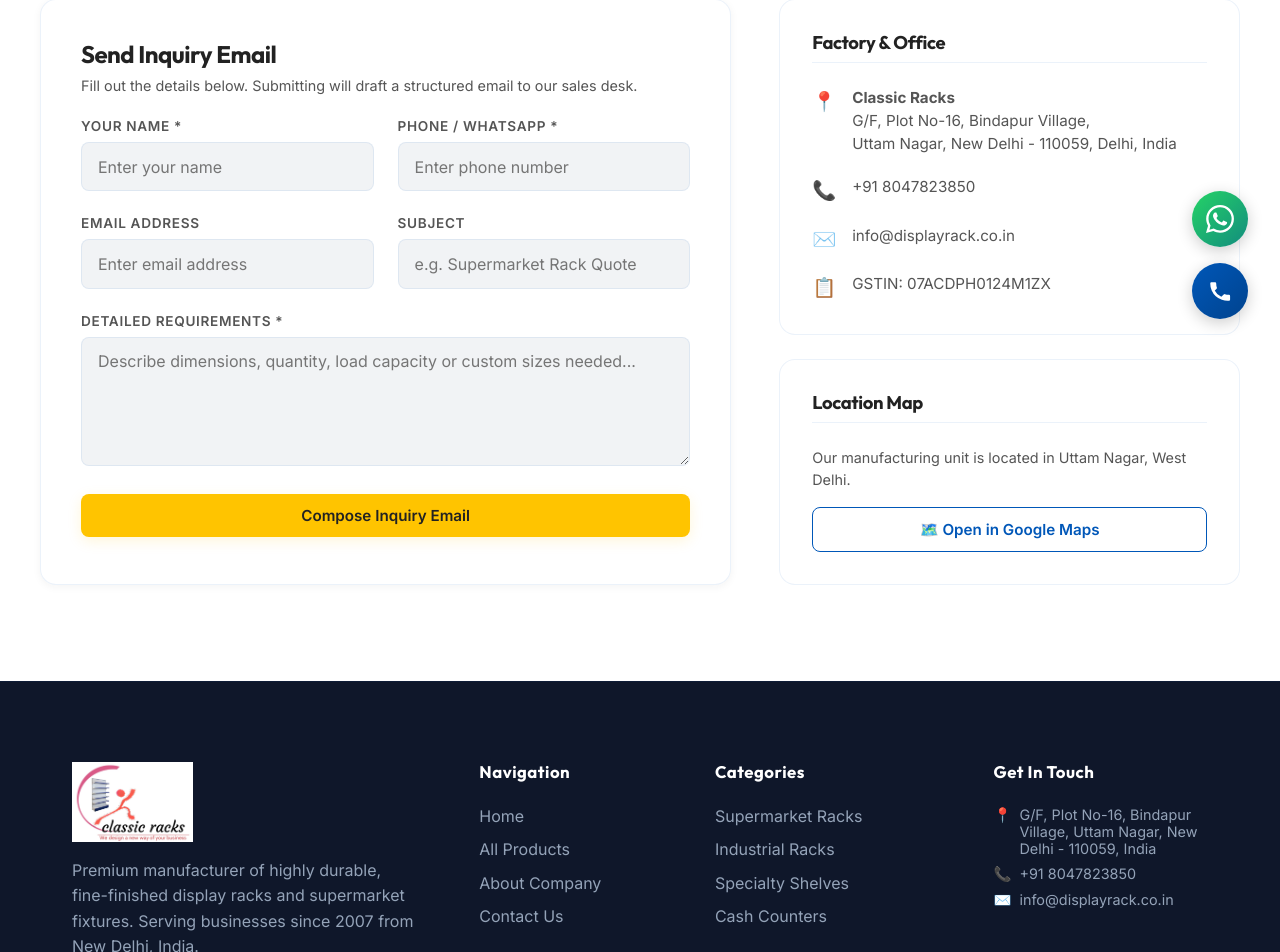
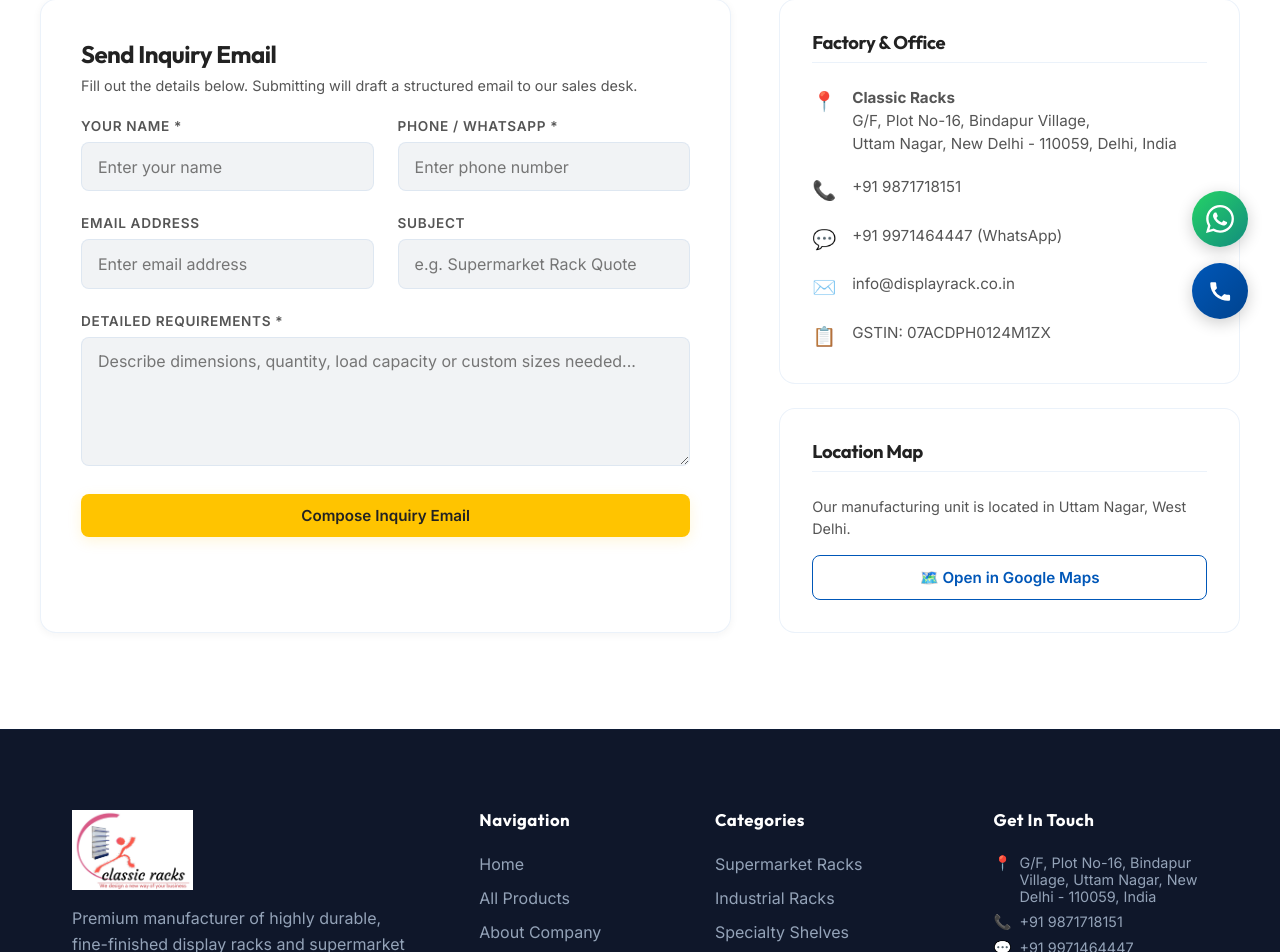
Before and after one commit to sahirayaan/classic-racks, a Next.js app: page /contact in a window 1280 px wide. Shown: the part 449-1401 px from the top of the page. Built offline with nearby package versions, Linux system fonts and the light colour scheme.

Commit message:
feat: updated calling number to +91 9871718151 and WhatsApp to +91 9971464447 across the site

```diff
--- a/src/app/contact/page.tsx
+++ b/src/app/contact/page.tsx
@@ -159,7 +159,11 @@
             </div>
             <div className="info-item">
               <span className="info-icon">📞</span>
-              <a href="tel:+918047823850">+91 8047823850</a>
+              <a href="tel:+919871718151">+91 9871718151</a>
+            </div>
+            <div className="info-item">
+              <span className="info-icon">💬</span>
+              <a href="https://wa.me/919971464447" target="_blank" rel="noopener noreferrer">+91 9971464447 (WhatsApp)</a>
             </div>
             <div className="info-item">
               <span className="info-icon">✉️</span>
--- a/src/components/FloatingActions.tsx
+++ b/src/components/FloatingActions.tsx
@@ -7,7 +7,7 @@
     <div className="floating-actions">
       {/* WhatsApp Button */}
       <a
-        href="https://wa.me/918047823850?text=Hi%20Classic%20Racks%2C%20I%20am%20interested%20in%20your%20display%20racks."
+        href="https://wa.me/919971464447?text=Hi%20Classic%20Racks%2C%20I%20am%20interested%20in%20your%20display%20racks."
         target="_blank"
         rel="noopener noreferrer"
         className="floating-btn whatsapp-btn"
@@ -20,7 +20,7 @@
 
       {/* Call Button */}
       <a
-        href="tel:+918047823850"
+        href="tel:+919871718151"
         className="floating-btn call-btn"
         aria-label="Call Us"
       >
--- a/src/components/Footer.tsx
+++ b/src/components/Footer.tsx
@@ -74,7 +74,11 @@
               </li>
               <li style={{ display: "flex", gap: "0.5rem", marginBottom: "0.5rem" }}>
                 <span>📞</span>
-                <a href="tel:+918047823850">+91 8047823850</a>
+                <a href="tel:+919871718151">+91 9871718151</a>
+              </li>
+              <li style={{ display: "flex", gap: "0.5rem", marginBottom: "0.5rem" }}>
+                <span>💬</span>
+                <a href="https://wa.me/919971464447" target="_blank" rel="noopener noreferrer">+91 9971464447 (WhatsApp)</a>
               </li>
               <li style={{ display: "flex", gap: "0.5rem" }}>
                 <span>✉️</span>
--- a/src/components/InquiryDrawer.tsx
+++ b/src/components/InquiryDrawer.tsx
@@ -45,7 +45,7 @@
       alert("Please fill in your Name and Phone Number.");
       return;
     }
-    const waUrl = `https://wa.me/918047823850?text=${generateMessageText()}`;
+    const waUrl = `https://wa.me/919971464447?text=${generateMessageText()}`;
     window.open(waUrl, "_blank");
     setSubmitted(true);
     clearCart();
```
